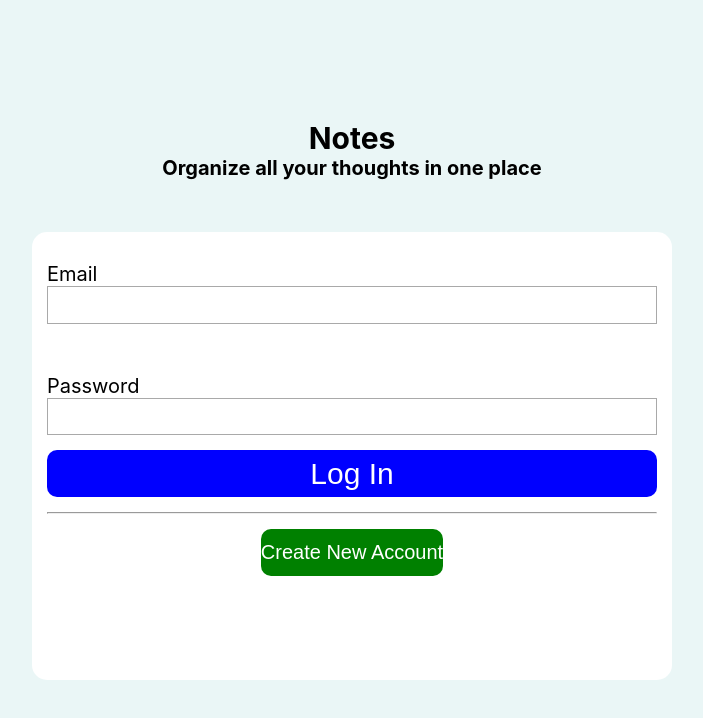
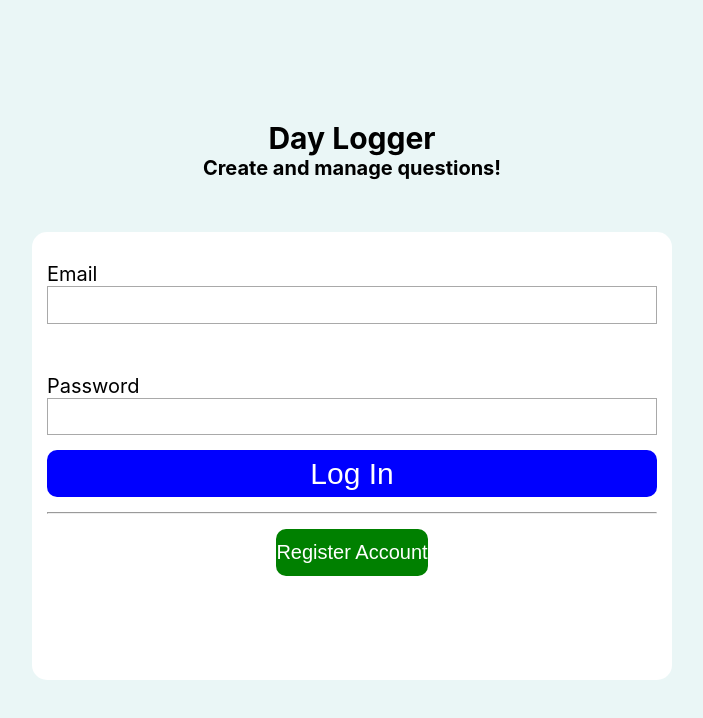
Before and after one commit to Ratanak-Rin-Sbu/Day-Logger-client, a React (Create React App) app: page / in a window 1280 px wide. Shown: the top 718 px of the page, without its empty margins (288-991 px from the left). Built offline with nearby package versions, Linux system fonts and the light colour scheme; no server answers.

Commit message:
implemented mapping users in Admin

```diff
--- a/src/Home.js
+++ b/src/Home.js
@@ -11,7 +11,6 @@ import {
 } from './api/client';
 
 function Home({ profile, setProfile, setIsLogin }) {
-	console.log('🚀 ~ file: Home.js ~ line 14 ~ Home ~ profile', profile);
 	const [isLogDayPage, setIsLogDayPage] = useState(true);
 	const [isEditQuestionsPage, setIsEditQuestionsPage] = useState(false);
 	const [isViewDataPage, setIsViewDataPage] = useState(false);
--- a/src/components/Admin.js
+++ b/src/components/Admin.js
@@ -1,34 +1,35 @@
-import { useEffect } from 'react';
+import { useEffect, useState } from 'react';
 import { getQuestionsAPIMethod, getUsersAPIMethod } from '../api/client';
 
 function Admin({ profile, setProfile }) {
+	const [users, setUsers] = useState([]);
+	console.table('logged in user: ', profile);
+	console.log('isAdmin ???: ', profile.isAdmin);
+	const getAllUsers = async () => {
+		const fetchedUsers = await getUsersAPIMethod();
+		console.table(fetchedUsers);
+		setUsers(fetchedUsers);
+	};
 	useEffect(() => {
-		// getUsersAPIMethod().then((response) => {
-		// 	console.table(response);
-		// });
-		console.table(profile);
-		console.log('isAdmin ???: ', profile.isAdmin);
-		const getAllUsers = async () => {
-			const allUsers = await getUsersAPIMethod();
-			console.table(allUsers);
-		};
 		getAllUsers();
 	}, []);
+	// const getAllUsers = async () => {
+	// 	const fetchedUsers = await getUsersAPIMethod();
+	// 	console.log(fetchedUsers);
+	// 	return fetchedUsers;
+	// };
+	// const users = getAllUsers();
+	// console.log('🚀 ~ file: Admin.js ~ line 21 ~ Admin ~ users', users);
 
 	return (
 		<div className="admin-wrapper">
-			<div className="unauthorized">
-				<p>You do not have access to this page</p>
-				<p>You must be logged in as an administrator</p>
-			</div>
 			<div className="user-info">
-				map users here
-				{/* FIXME map is not a function? profile is a funciton not an array? */}
-				{/* {profile.map((prof) => (
-					<div className="user-name" key={prof._id}>
-						{prof.name}
+				{users.map((user) => (
+					<div className="user-info" key={user._id}>
+						<div className="user-name">{user.name}</div>
+						<div className="user-email">{user.email}</div>
 					</div>
-				))} */}
+				))}
 			</div>
 		</div>
 	);
--- a/src/components/Login.js
+++ b/src/components/Login.js
@@ -9,14 +9,14 @@ function Login({ setProfile, setIsLogin }) {
 	const [show, setShow] = useState(false);
 
 	const onChangeEmail = (event) => {
-		console.log(event.target.value);
+		// console.log(event.target.value);
 		document.getElementById('login-error-msg').style.display = 'none';
 		let loginEmail = event.target.value;
 		setLoginEmail(loginEmail);
 	};
 
 	const onChangePassword = (event) => {
-		console.log(event.target.value);
+		// console.log(event.target.value);
 		document.getElementById('login-error-msg').style.display = 'none';
 		let loginPassword = event.target.value;
 		setLoginPassword(loginPassword);
@@ -31,8 +31,8 @@ function Login({ setProfile, setIsLogin }) {
 				password: loginPassword,
 			});
 			console.log('user: ', user);
-      setProfile(user);
-      console.log('LOGIN SUCCESSFULL!');
+			setProfile(user);
+			console.log('LOGIN SUCCESSFULL!');
 		} catch (e) {
 			document.getElementById('login-error-msg').style.display = 'block';
 			console.log(e);
@@ -44,8 +44,8 @@ function Login({ setProfile, setIsLogin }) {
 		<div id="start-page">
 			<div id="wrapper-login">
 				<div id="login-title">
-					<h1>Notes</h1>
-					<h2>Organize all your thoughts in one place</h2>
+					<h1>Day Logger</h1>
+					<h2>Create and manage questions!</h2>
 				</div>
 				<div id="login-overlay">
 					<div id="login-input">
@@ -73,7 +73,7 @@ function Login({ setProfile, setIsLogin }) {
 						</button>
 						<hr />
 						<button id="btn-create" onClick={() => setShow(true)}>
-							Create New Account
+							Register Account
 						</button>
 					</div>
 				</div>
--- a/src/components/Register.js
+++ b/src/components/Register.js
@@ -61,7 +61,7 @@ function Register({ setProfile, show, onClose }) {
 		<div id="register-modal" onClick={onClose}>
 			<div id="wrapper-register" onClick={(e) => e.stopPropagation()}>
 				<div id="register-header">
-					<h1 id="register-title">Sign Up</h1>
+					<h1 id="register-title">Register</h1>
 					<button id="btn-register-close" onClick={onClose}>
 						X
 					</button>
@@ -85,7 +85,7 @@ function Register({ setProfile, show, onClose }) {
 				<div id="register-error-msg">Error: Invalid email and/or password</div>
 				<div id="btn-register-container">
 					<button id="btn-register" onClick={handleRegister}>
-						Sign Up
+						Register
 					</button>
 				</div>
 			</div>
```
Also changed, not shown: src/App.css (+5 -6 lines).
